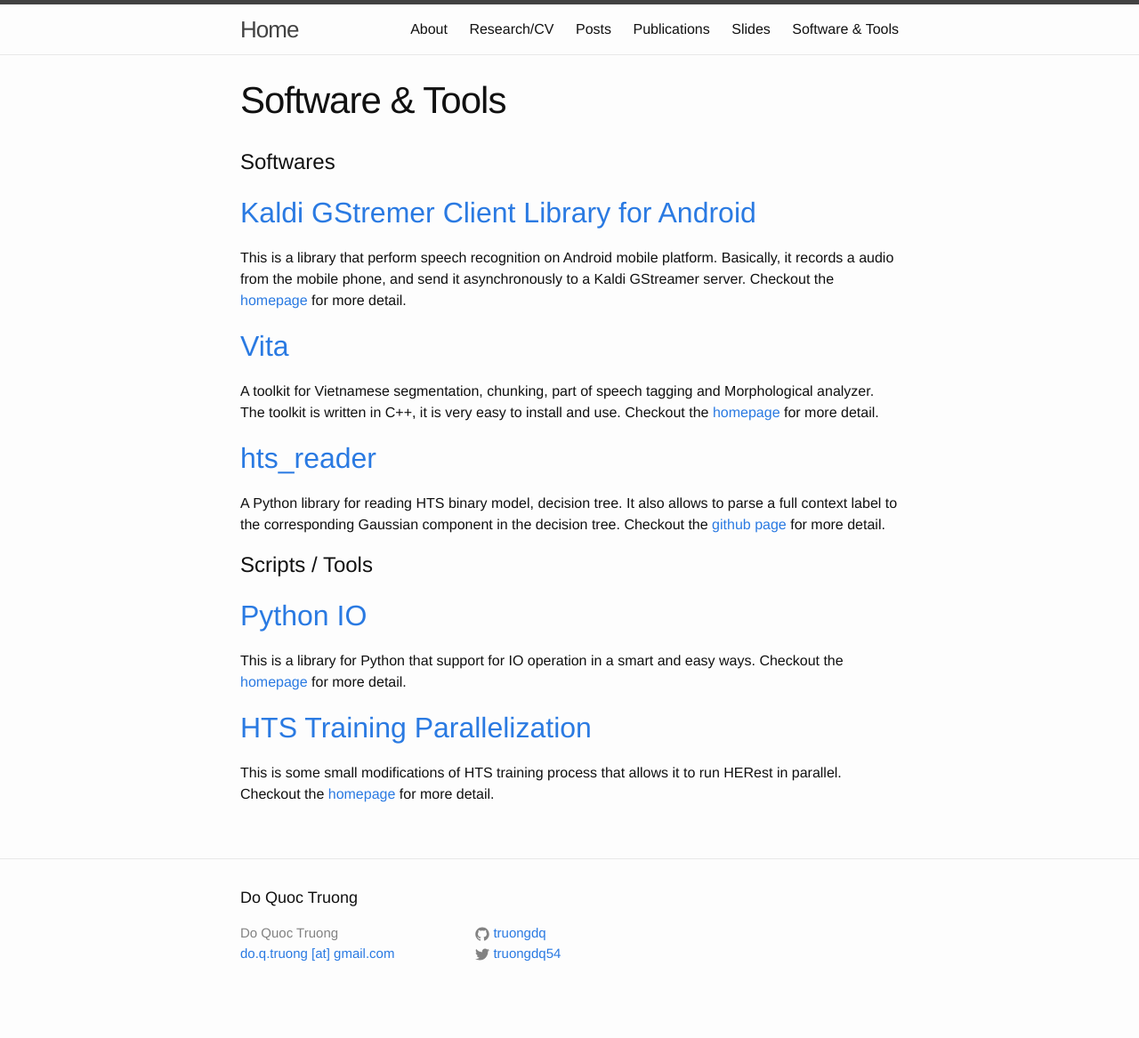
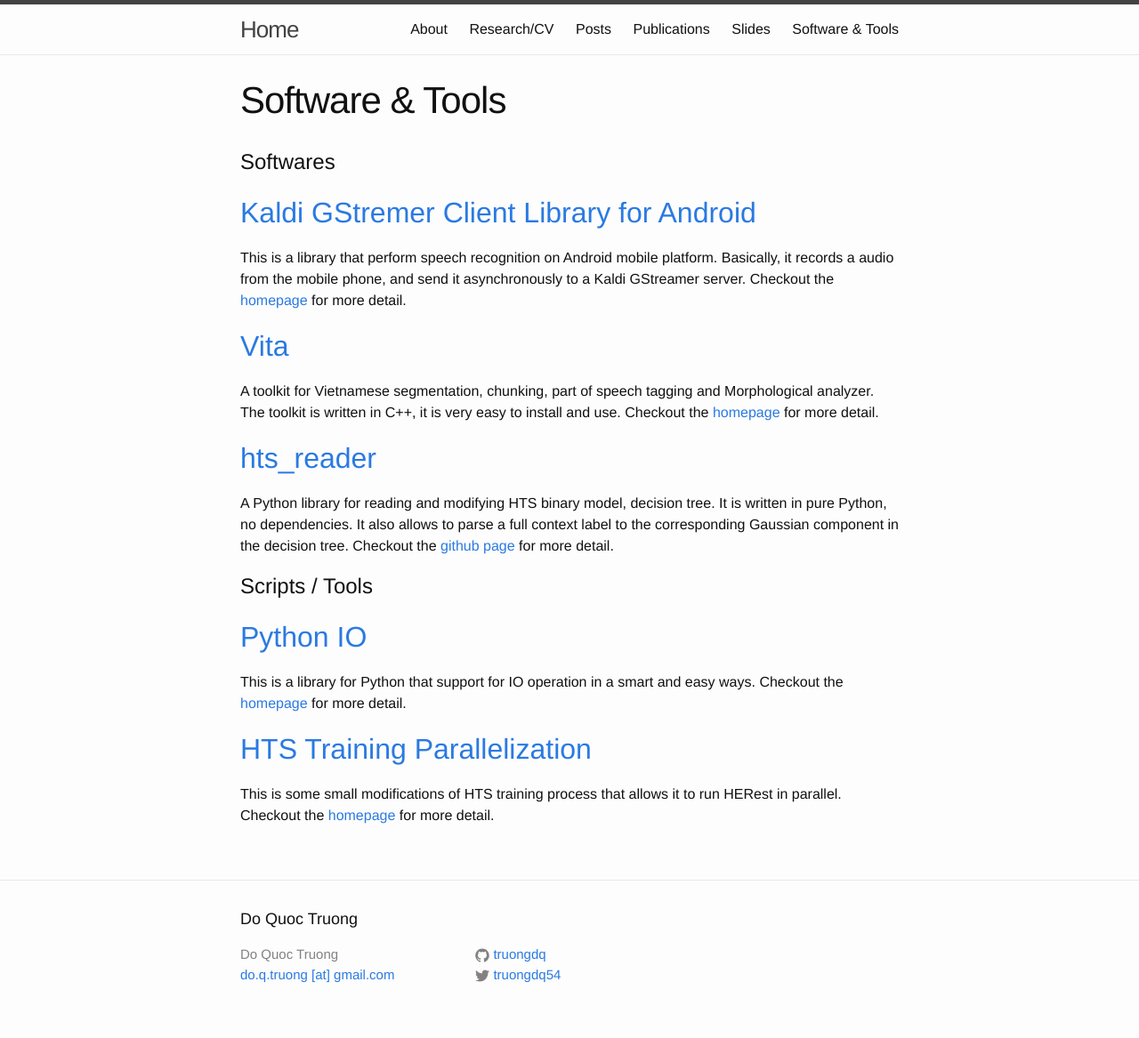
Before and after one commit to truongdo/truongdo.github.io, a Jekyll site: the page built from softwares_tools.markdown, in a window 1280 px wide. Shown: the whole page at 89% size. Built offline with Jekyll 4.4.1, drawn with Linux system fonts in a browser that asks for light colours; before the commit the page ends 1143 px from its top, so only the background shows below that.

Commit message:
Add hts_reader

```diff
--- a/softwares_tools.markdown
+++ b/softwares_tools.markdown
@@ -12,7 +12,8 @@ This is a library that perform speech recognition on Android mobile platform. Ba
 A toolkit for Vietnamese segmentation, chunking, part of speech tagging and Morphological analyzer. The toolkit is written in C++, it is very easy to install and use. Checkout the [homepage](http://www.truongdq.com/vita) for more detail.
 
 ## [hts_reader](https://github.com/truongdq/hts_reader) ##
-A Python library for reading HTS binary model, decision tree. It also allows to parse a full context label to the corresponding Gaussian component in
+A Python library for reading and modifying HTS binary model, decision tree. It is written in pure Python, no dependencies.
+It also allows to parse a full context label to the corresponding Gaussian component in
 the decision tree. Checkout the [github page](https://github.com/truongdq/hts_reader) for more detail.
 
 # Scripts / Tools #
```
Also changed, not shown: 2 other files.
